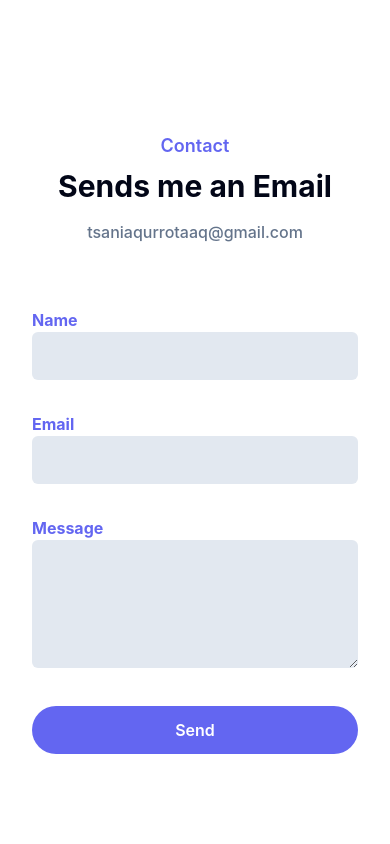
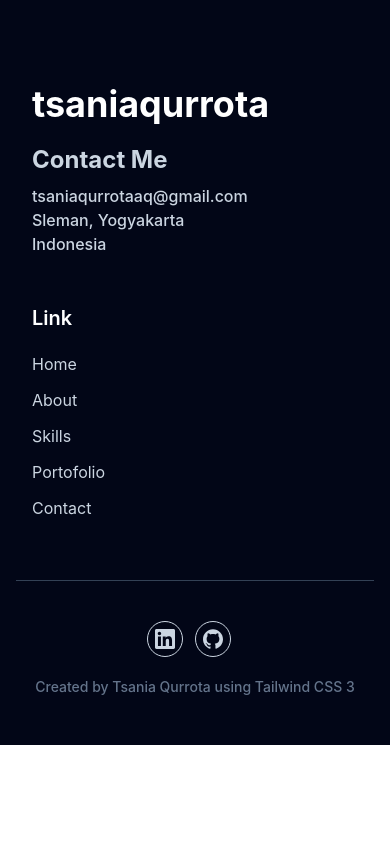
Before and after one commit to tsaniaqurrota/portofolio-tsaniaqurrota, a website: page index.html in a window 390 px wide. Shown: the part 6700-7544 px from the top of the page. After the commit the page ends 7445 px from the top, so only its background shows below. Drawn offline with Linux system fonts and the light colour scheme.

Commit message:
update link

```diff
--- a/index.html
+++ b/index.html
@@ -42,9 +42,7 @@
                         <li class="group">
                             <a href="#portofolio" class="text-base test-dark py-2 mx-8 group-hover:text-primary">Projects</a>
                         </li>
-                        <li class="group">
-                            <a href="#contact" class="text-base test-dark py-2 mx-8 group-hover:text-primary">Contact</a>
-                        </li>
+
                     </ul>
                 </nav>
             </div>
@@ -108,7 +106,7 @@
                         I have experience in project management, system analysis, and both manual and automated software testing.
                         I enjoy learning to enhance my skills and contibute meaningfully in teams to achieve the best outcomes.
                     </p>
-                    <a href="link_to_cv.pdf" class="inline-block bg-primary hover:bg-primary-dark text-white font-bold py-2 px-4 rounded">Download My CV</a>
+                    <a href="https://drive.google.com/file/d/10q2pl_vgH9Km7iaKj7hOg7Q79RC5PyAE/view?usp=drive_link" class="inline-block bg-primary hover:bg-primary-dark text-white font-bold py-2 px-4 rounded">Download My CV</a>
 
                 </div>
                 <div class="w-full px-4 lg:w-1/2">
@@ -327,46 +325,6 @@
     </section>
 <!-- Projects Section End -->
 
-
-    <!-- Contact Section Start -->
-    <section id="contact" class="pt-36 pb-32">
-        <div class="container">
-                <div class="w-full px-4">
-                    <div class="max-w-xl mx-auto text-center mb-16">
-                        <h4 class="font-semibold text-lg text-primary mb-2">Contact</h4>
-                        <h2 class="font-bold text-dark text-3xl mb-4 sm:text-4xl lg:text-5xl">Sends me an Email</h2>
-                        <p class="font-medium text-md text-secondary md:text-lg">tsaniaqurrotaaq@gmail.com</p>
-                    </div>
-                </div>
-
-                <form>
-                    <div class="w-full lg:w-2/3 lg:mx-auto">
-                        <div class="w-full px-4 mb-8">
-                            <label for="name" class="text-base font-bold text-primary">Name</label>
-                            <input type="text" id="name" class="w-full bg-slate-200 text-dark p-3 rounded-md focus:outline-none
-                            focus:ring-primary focus:ring-1 focus:border-primary" />
-                        </div>
-                        <div class="w-full px-4 mb-8">
-                            <label for="email" class="text-base font-bold text-primary">Email</label>
-                            <input type="email" id="email" class="w-full bg-slate-200 text-dark p-3 rounded-md focus:outline-none
-                            focus:ring-primary focus:ring-1 focus:border-primary" />
-                        </div>
-                        <div class="w-full px-4 mb-8">
-                            <label for="message" class="text-base font-bold text-primary">Message</label>
-                            <textarea type="email" id="email" class="w-full bg-slate-200 text-dark p-3 rounded-md focus:outline-none
-                            focus:ring-primary focus:ring-1 focus:border-primary h-32"></textarea>
-                        </div>
-                        <div class="w-full px-4">
-                            <button class="text-base font-semibold text-white bg-primary py-3 px-8 rounded-full w-full hover:opacity-80 hover:shadow-lg transition duration-500">Send</button>
-                        </div>
-                    </div>
-                </form>
-
-            </div>
-        </div>
-    </section>
-    <!-- Contact Section End -->
-
 <!-- Footer Start -->
 <footer class="bg-dark pt-24 pb-12">
     <div class="container">
@@ -439,12 +397,14 @@
                 </a>
 
             </div>
-                <p class="font-medium text-sm text-slate-500 text-center">Created by Tsania Qurrota menggunakan Tailwind CSS 3</p>
+            <p class="font-medium text-sm text-slate-500 text-center">Created by Tsania Qurrota using Tailwind CSS 3</p>
         </div>
     </div>
 </footer>
 <!-- Footer End -->
 
+
+
 <script src="js/script.js"></script>
 </body>
 </html>
```
Lines whose indentation alone changed are shown as unchanged.
